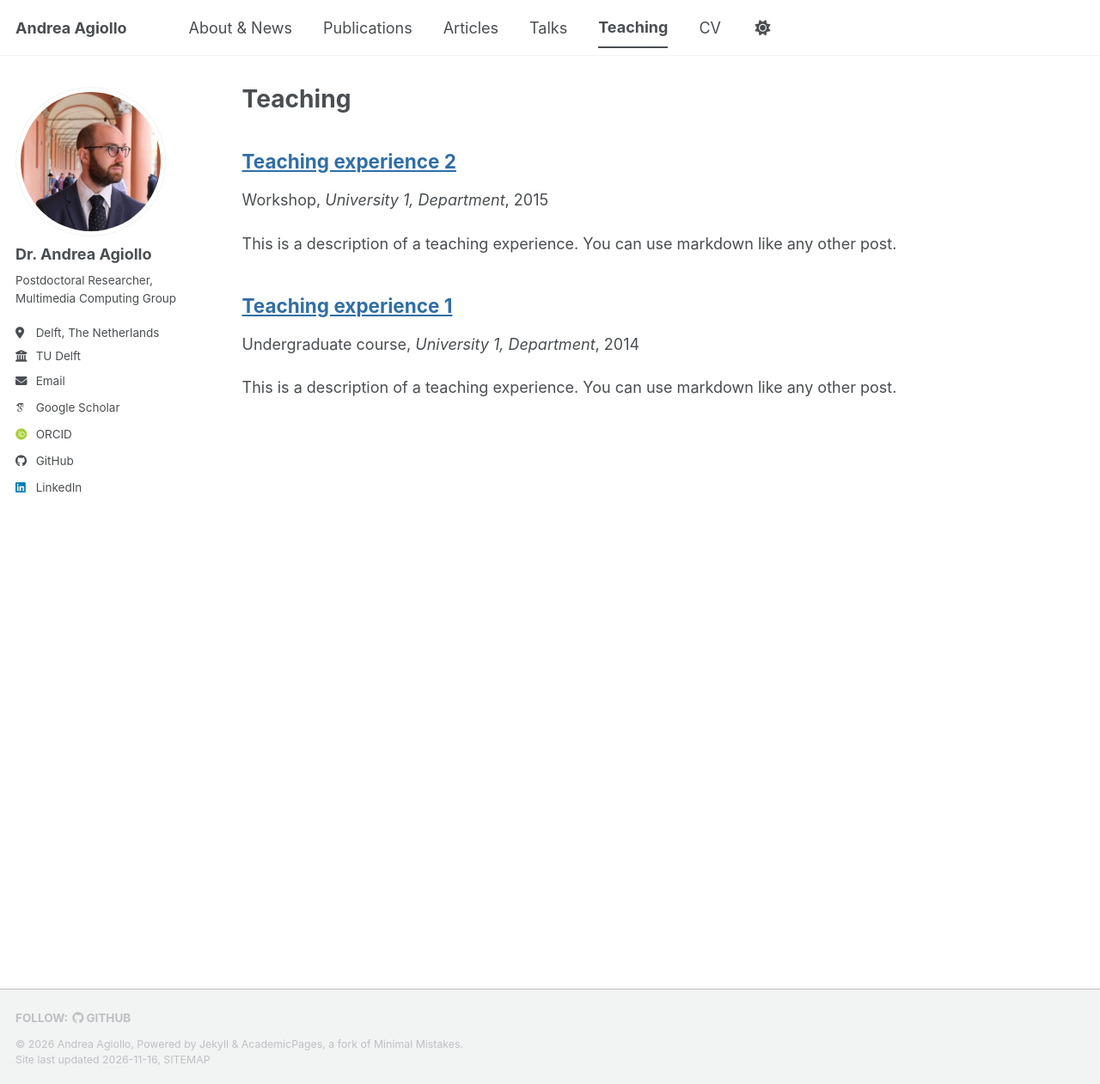
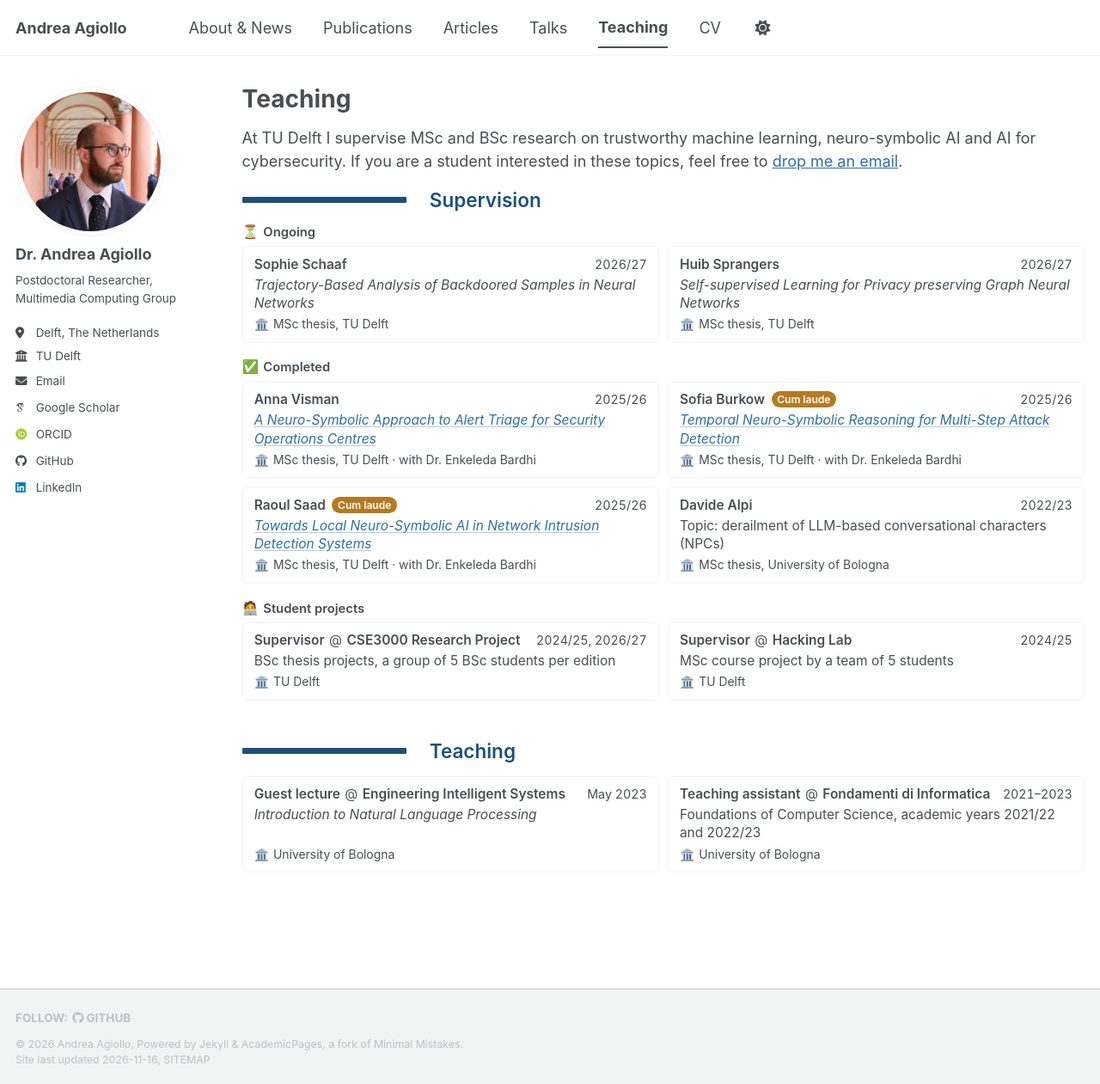
Before and after one commit to AndAgio/AndAgio.github.io, a Jekyll site: the page built from _pages/teaching.html, in a window 1280 px wide and 1261 px high. Shown: the whole window at 86% size. Built offline with Jekyll 4.4.1, drawn with Linux system fonts in a browser that asks for light colours; some web fonts are replaced; a script bundle is joined from its source files by our own code; library files that are not in the unit come from our copies.

Commit message:
teaching: Teaching page with compact two-column cards
- Renamed from Supervision & Teaching; content in _data/teaching.yml
- Supervision (ongoing, completed, student projects) and Teaching as
  compact cards, two per row; thesis titles link to the TU Delft repository
- Huib Sprangers replaces Yves Mangano; Graph Machine Learning entry and
  the Teaching Development section removed (Andrea)

Co-Authored-By: Claude Opus 5.5 <noreply@anthropic.com>

```diff
--- a/_data/curriculum.yml
+++ b/_data/curriculum.yml
@@ -225,7 +225,7 @@ sections:
         name: 15 talks and seminars, most with slides.
       - acronym: Teaching
         url: /teaching/
-        name: MSc and BSc thesis supervision, teaching and teaching development.
+        name: MSc and BSc thesis supervision, student projects and teaching.
       - acronym: Service
         url: /service/
         name: Organizing and chair roles, program committees, reviewing and institutional service.
--- /dev/null
+++ b/_data/teaching.yml
@@ -0,0 +1,85 @@
+# Teaching page (_pages/teaching.html; was "Supervision & Teaching", renamed by
+# Andrea 2026-11-16). Same headings as the Service page, entries as compact
+# cards in two columns.
+# Students are named as on other TU Delft group pages. Check with a student
+# before adding them while their thesis is still ongoing.
+#
+# Card fields (all optional except one of name / role):
+#   name      -> bold header (e.g. the student)
+#   role, org -> header "Role @ Org" instead of name (org linked if url)
+#   badge     -> small amber badge after the header (honours, e.g. Cum laude)
+#   title     -> italic line (thesis title; linked if link)
+#   text      -> plain line
+#   meta      -> small grey line, starting with 🏛️ (the institution)
+#   when      -> right-hand column
+
+sections:
+  - id: supervision
+    title: Supervision
+    groups:
+      - label: Ongoing
+        emoji: "⏳"
+        items:
+          - name: Sophie Schaaf
+            title: Trajectory-Based Analysis of Backdoored Samples in Neural Networks
+            meta: MSc thesis, TU Delft
+            when: 2026/27
+          - name: Huib Sprangers
+            title: Self-supervised Learning for Privacy preserving Graph Neural Networks
+            meta: MSc thesis, TU Delft
+            when: 2026/27
+      - label: Completed
+        emoji: "✅"
+        items:
+          - name: Anna Visman
+            title: A Neuro-Symbolic Approach to Alert Triage for Security Operations Centres
+            link: "https://repository.tudelft.nl/record/uuid:33c0515a-f1f7-4b1a-85ba-5052c9402de7"
+            meta: MSc thesis, TU Delft · with Dr. Enkeleda Bardhi
+            when: 2025/26
+          - name: Sofia Burkow
+            badge: Cum laude
+            title: Temporal Neuro-Symbolic Reasoning for Multi-Step Attack Detection
+            link: "https://repository.tudelft.nl/record/uuid:6ce3bd4d-9901-43dd-9ccf-39258f5f7320"
+            meta: MSc thesis, TU Delft · with Dr. Enkeleda Bardhi
+            when: 2025/26
+          - name: Raoul Saad
+            badge: Cum laude
+            title: Towards Local Neuro-Symbolic AI in Network Intrusion Detection Systems
+            link: "https://repository.tudelft.nl/record/uuid:f7b68d06-209d-4f77-ad39-b0746c6752da"
+            meta: MSc thesis, TU Delft · with Dr. Enkeleda Bardhi
+            when: 2025/26
+          - name: Davide Alpi
+            text: "Topic: derailment of LLM-based conversational characters (NPCs)"
+            meta: MSc thesis, University of Bologna
+            when: 2022/23
+      - label: Student projects
+        emoji: "🧑‍💻"
+        items:
+          - role: Supervisor
+            org: CSE3000 Research Project
+            text: BSc thesis projects, a group of 5 BSc students per edition
+            meta: TU Delft
+            when: 2024/25, 2026/27
+          - role: Supervisor
+            org: Hacking Lab
+            text: MSc course project by a team of 5 students
+            meta: TU Delft
+            when: 2024/25
+
+  - id: teaching
+    title: Teaching
+    items:
+      # Graph Machine Learning (DZ4305) removed: Andrea gave no lecture there (2026-11-16).
+      - role: Guest lecture
+        org: Engineering Intelligent Systems
+        title: Introduction to Natural Language Processing
+        meta: University of Bologna
+        when: May 2023
+      - role: Teaching assistant
+        org: Fondamenti di Informatica
+        text: Foundations of Computer Science, academic years 2021/22 and 2022/23
+        meta: University of Bologna
+        when: 2021–2023
+
+# Teaching Development (UTQ) removed from the website by Andrea, 2026-11-16.
+# It stays in the CV.
--- /dev/null
+++ b/_includes/teach-cards.html
@@ -0,0 +1,22 @@
+{% comment %}
+  Compact cards, two per row (Teaching page). Fields: see _data/teaching.yml.
+  Usage: {% include teach-cards.html items=group.items %}
+{% endcomment %}
+<div class="tcards">
+{%- for it in include.items %}
+  <div class="tcard">
+    <div class="tcard__head">
+      <span class="tcard__name">
+        {%- if it.role -%}
+        {{ it.role }} <span class="svc-at">@</span> {% if it.url %}<a class="svc-link" href="{{ it.url }}" target="_blank" rel="noopener noreferrer">{{ it.org }}</a>{% else %}{{ it.org }}{% endif %}
+        {%- else -%}{{ it.name }}{%- endif -%}
+        {%- if it.badge %} <span class="tcard__badge">{{ it.badge }}</span>{% endif -%}
+      </span>
+      {%- if it.when %}<span class="tcard__when">{{ it.when }}</span>{% endif %}
+    </div>
+    {%- if it.title %}<div class="tcard__title">{% if it.link %}<a class="svc-link" href="{{ it.link }}" target="_blank" rel="noopener noreferrer" title="Read the thesis">{{ it.title }}</a>{% else %}{{ it.title }}{% endif %}</div>{% endif %}
+    {%- if it.text %}<div class="tcard__text">{{ it.text }}</div>{% endif %}
+    {%- if it.meta %}<div class="tcard__meta"><span class="ico" aria-hidden="true">🏛️</span>{{ it.meta }}</div>{% endif %}
+  </div>
+{%- endfor %}
+</div>
--- a/_pages/teaching.html
+++ b/_pages/teaching.html
@@ -5,8 +5,26 @@ permalink: /teaching/
 author_profile: true
 ---
 
-{% include base_path %}
+{% comment %}
+  Content lives in _data/teaching.yml (was "Supervision & Teaching", renamed
+  2026-11-16). Headings as on the Service page; entries as compact cards in
+  two columns (one on phones). Card fields are documented in the data file.
+{% endcomment %}
+{% assign t = site.data.teaching %}
 
-{% for post in site.teaching reversed %}
-  {% include archive-single.html %}
+<p class="page-intro">
+  At TU Delft I supervise MSc and BSc research on trustworthy machine learning, neuro-symbolic AI and AI for
+  cybersecurity. If you are a student interested in these topics,
+  feel free to <a href="mailto:{{ site.author.email }}">drop me an email</a>.
+</p>
+
+{% for sec in t.sections %}
+<section id="{{ sec.id }}" class="academic-section svc-section">
+  <h2 class="cvx-h2"><span class="cvx-bar" aria-hidden="true"></span><span class="cvx-h2__text">{{ sec.title | escape }}</span></h2>
+  {% if sec.items %}{% include teach-cards.html items=sec.items %}{% endif %}
+  {% for g in sec.groups %}
+  <h3 class="svc-group">{% if g.emoji %}<span class="ico" aria-hidden="true">{{ g.emoji }}</span>{% endif %}{{ g.label }}</h3>
+  {% include teach-cards.html items=g.items %}
+  {% endfor %}
+</section>
 {% endfor %}
```
